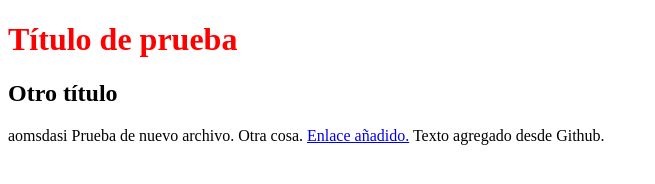
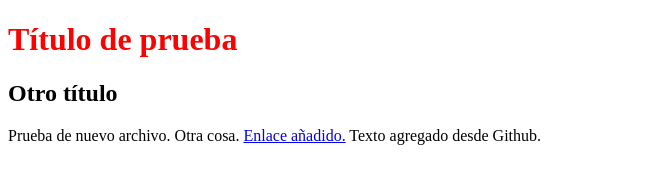
Before and after one commit to CarlosRubioTNM/fantastic-happiness, a plain HTML site: page index.html in a window 1280 px wide. Shown: the whole page, without its empty margins (0-655 px from the left). Drawn offline with Linux system fonts and the light colour scheme.

Commit message:
Revert "asd"
This reverts commit 5f6728c09fe9e51bfde48a564a2e9f0cc07a816b.

```diff
--- a/index.html
+++ b/index.html
@@ -6,7 +6,6 @@
 <body>
   <h1>Título de prueba</h1>
   <h2>Otro título</h2>
-  aomsdasi
 Prueba de nuevo archivo. Otra cosa.
   <a href="#">Enlace añadido.</a>
   Texto agregado desde Github.
```
